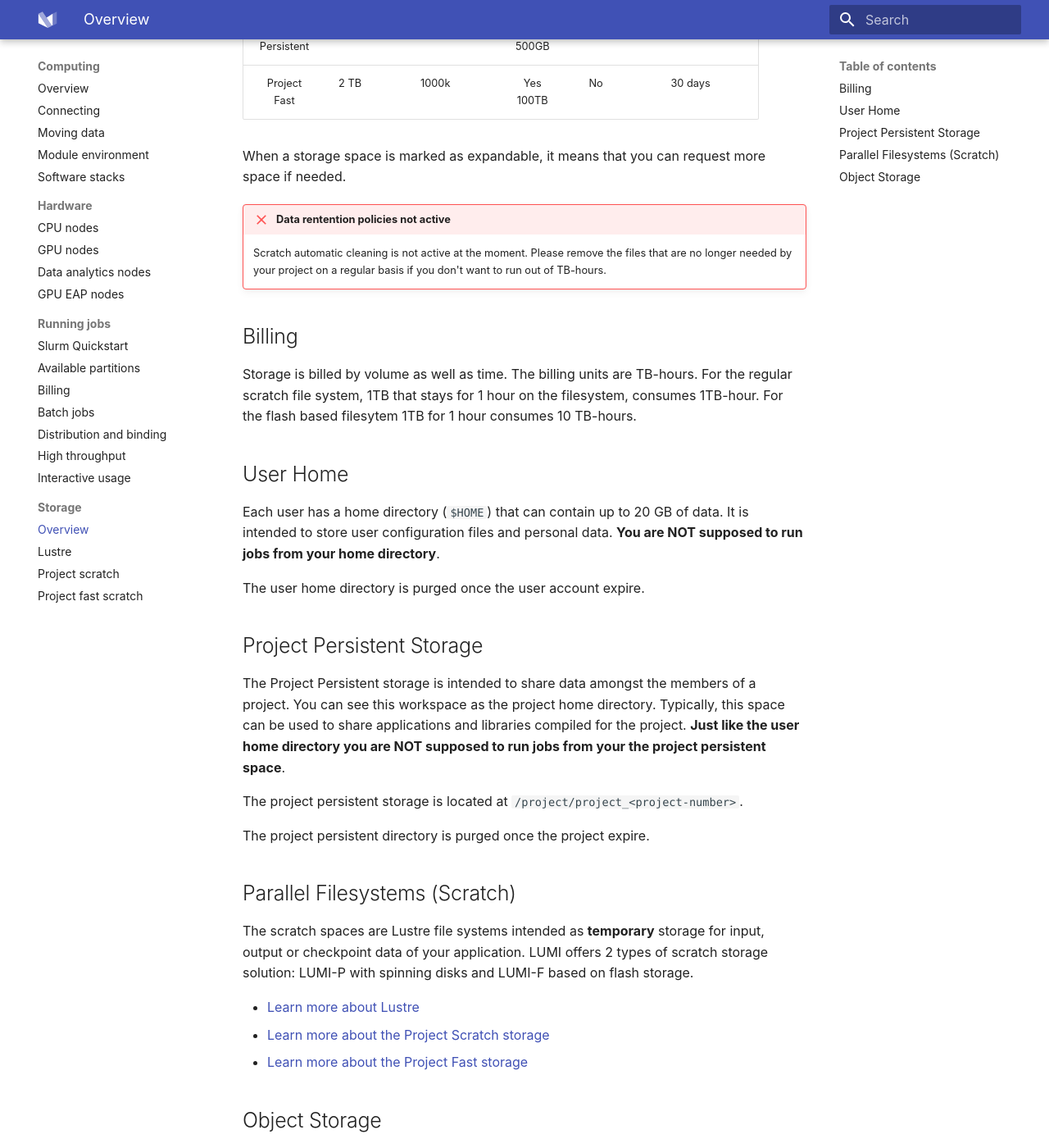
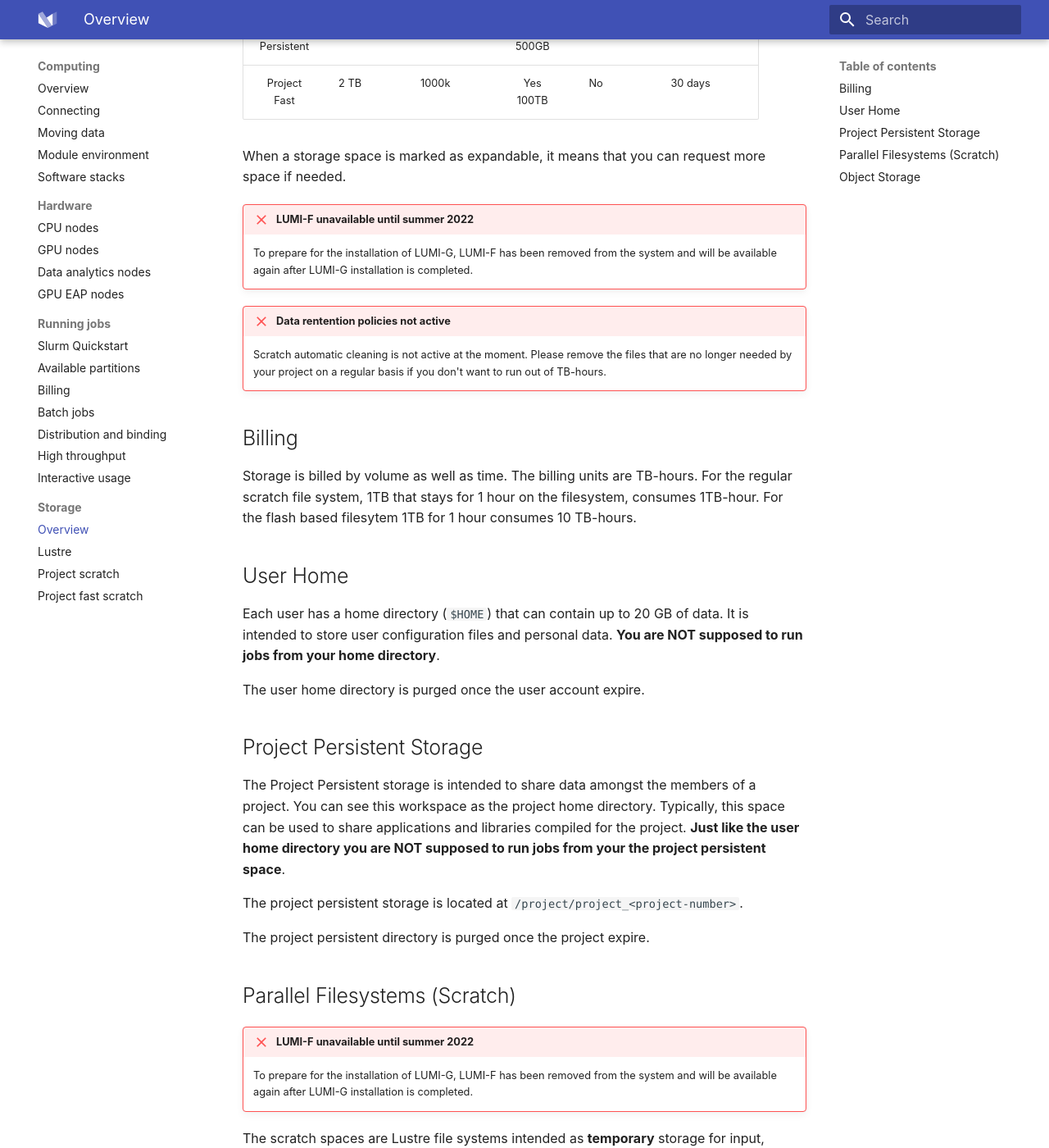
Before and after one commit to Lumi-supercomputer/lumi-userguide, an MkDocs documentation site: the page built from docs/storage/index.md, in a window 1280 px wide and 1400 px high, scrolled down 459 px. Shown: the whole window at 82% size. Built offline with MkDocs 1.6.1 and Material for MkDocs 9.7.7, drawn with Linux system fonts in a browser that asks for light colours.

Commit message:
warning about LUMI-F unavailable

```diff
--- a/docs/storage/index.md
+++ b/docs/storage/index.md
@@ -16,6 +16,11 @@ that, except for the user home directory, data storage is allocated per project.
 
 When a storage space is marked as expandable, it means that you can request
 more space if needed.
+
+!!! failure "LUMI-F unavailable until summer 2022"
+
+    To prepare for the installation of LUMI-G, LUMI-F has been removed from the
+    system and will be available again after LUMI-G installation is completed.
 
 !!! failure "Data rentention policies not active"
 
@@ -52,6 +57,11 @@ The project persistent directory is purged once the project expire.
 
 ## Parallel Filesystems (Scratch)
 
+!!! failure "LUMI-F unavailable until summer 2022"
+
+    To prepare for the installation of LUMI-G, LUMI-F has been removed from the
+    system and will be available again after LUMI-G installation is completed.
+
 The scratch spaces are Lustre file systems intended as **temporary** storage for
 input, output or checkpoint data of your application. LUMI offers 2 types of
 scratch storage solution: LUMI-P with spinning disks and LUMI-F based on flash
```
Also changed, not shown: docs/storage/parallel/lumif.md (+5 -0 lines).
